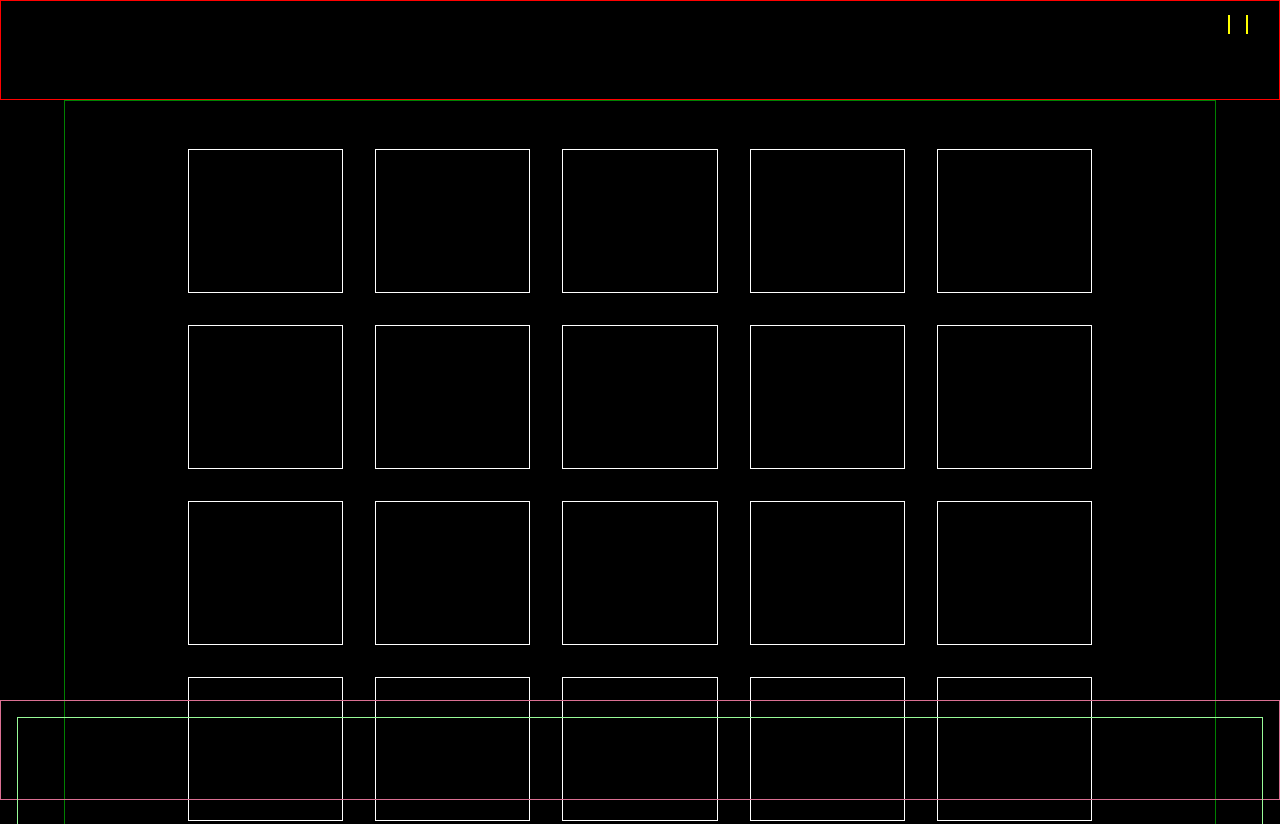
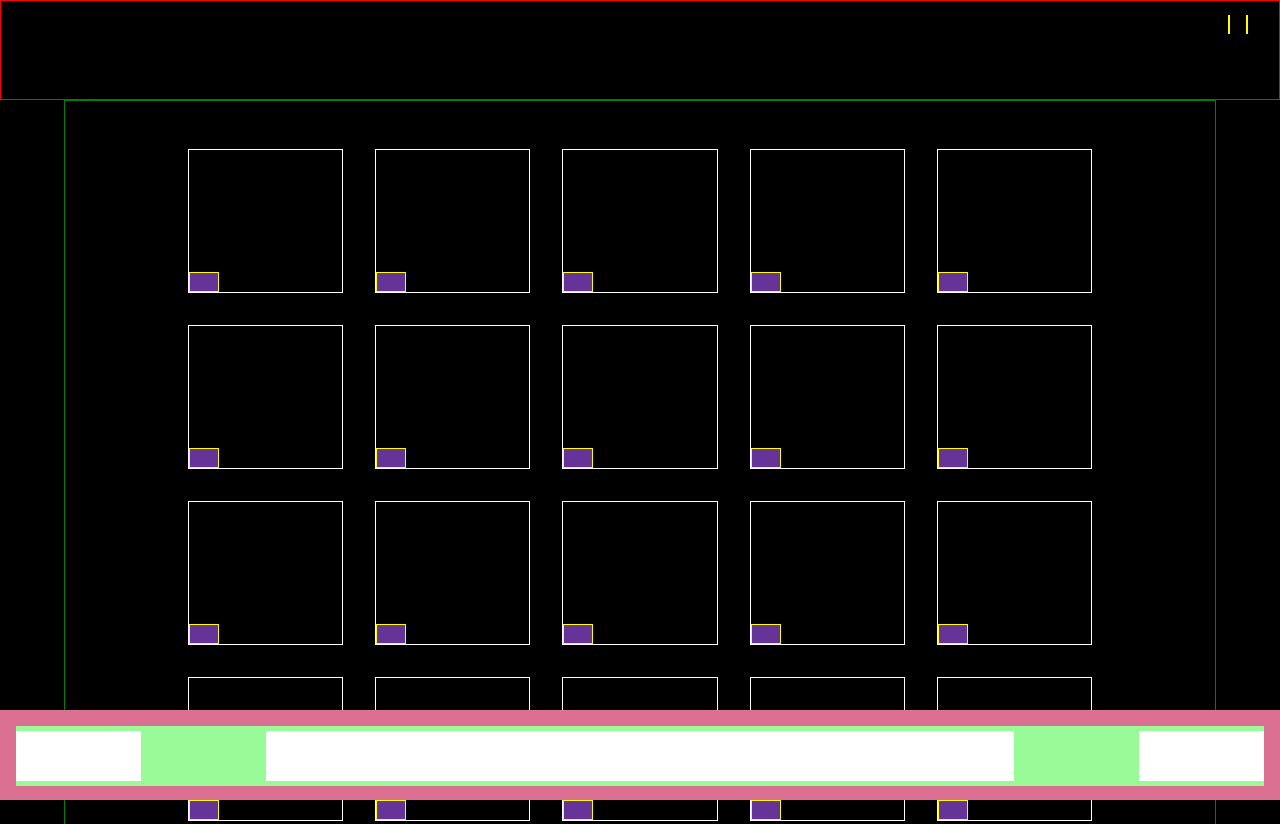
Before and after one commit to PietroCipolla95/html-css-zoom, a plain HTML site: page index.html in a window 1280 px wide. Shown: the top 824 px of the page. Drawn offline with Linux system fonts and the light colour scheme.

Commit message:
add cards overlay

```diff
--- a/css/style.css
+++ b/css/style.css
@@ -26,26 +26,46 @@
     border: 1px solid yellow;
 }
 
-.debug .container{
+.debug .partecipants{
     border: 1px solid green;
+    height: 800px;
 }
 
 .debug footer{
-    border: 1px solid palevioletred;
-    height: 100px;
+    background-color: palevioletred;
+    height: 90px;
 }
 
 .debug .bottom{
-    height: 150px;
-    border: 1px solid palegreen;
+    height: 60px;
+    background-color:  palegreen;
     margin: 1rem;
 }
+
+.debug .output,
+.debug .commands,
+.debug .endcall  {
+    height: 50px;
+    background-color: white;
+}
+
+
 
 .debug .card{
     border: 1px solid white;
     height: 144px;
     width: calc(100% / 7)
 }
+
+.debug .info{
+    background-color: rebeccapurple;
+    height: 20px;
+    width: 30px;
+}
+
+
+
+
 
 
 
@@ -97,6 +117,11 @@ body{
     width: 100%;
 }
 
+main{
+    overflow-y: auto;
+    margin: 200rem;
+}
+
 .row{
     padding: 2rem;
     flex-wrap: wrap;
@@ -104,7 +129,14 @@ body{
 }
 
 .card{
+    position: relative;
     margin: 1rem;
+}
+
+.info{
+    position: absolute;
+    left: 0;
+    bottom: 0;
 }
 
 
@@ -119,11 +151,24 @@ body{
 /* #region footer */
 
 footer{
-    height: 200px;
+    height: 90px;
     position: fixed;
     bottom: 0;
     width: 100%;
     padding-bottom: 1rem;
+}
+
+.bottom{
+    justify-content: space-between;
+    align-items: center;
+}
+
+.output, .endcall{
+    width: 10%;
+}
+
+.commands{
+    width: 60%;
 }
 
 
--- a/index.html
+++ b/index.html
@@ -20,116 +20,118 @@
         <main class="container partecipants">
             <div class="row d-flex">
                 <div class="card">
-
+                    <span class="info"></span>
                 </div>
                 <div class="card">
-
+                    <span class="info"></span>
                 </div>
                 <div class="card">
-
+                    <span class="info"></span>
                 </div>
                 <div class="card">
-
+                    <span class="info"></span>
                 </div>
                 <div class="card">
-
+                    <span class="info"></span>
                 </div>
                 <div class="card">
-
+                    <span class="info"></span>
                 </div>
                 <div class="card">
-
+                    <span class="info"></span>
                 </div>
                 <div class="card">
-
+                    <span class="info"></span>
                 </div>
                 <div class="card">
-
+                    <span class="info"></span>
                 </div>
                 <div class="card">
-
+                    <span class="info"></span>
                 </div>
                 <div class="card">
-
+                    <span class="info"></span>
                 </div>
                 <div class="card">
-
+                    <span class="info"></span>
                 </div>
                 <div class="card">
-
+                    <span class="info"></span>
                 </div>
                 <div class="card">
-
+                    <span class="info"></span>
                 </div>
                 <div class="card">
-
+                    <span class="info"></span>
                 </div>
                 <div class="card">
-
+                    <span class="info"></span>
                 </div>
                 <div class="card">
-
+                    <span class="info"></span>
                 </div>
                 <div class="card">
-
+                    <span class="info"></span>
                 </div>
                 <div class="card">
-
+                    <span class="info"></span>
                 </div>
                 <div class="card">
-
+                    <span class="info"></span>
                 </div>
                 <div class="card">
-
+                    <span class="info"></span>
                 </div>
                 <div class="card">
-
+                    <span class="info"></span>
                 </div>
                 <div class="card">
-
+                    <span class="info"></span>
                 </div>
                 <div class="card">
-
+                    <span class="info"></span>
                 </div>
                 <div class="card">
-
+                    <span class="info"></span>
                 </div>
                 <div class="card">
-
+                    <span class="info"></span>
                 </div>
                 <div class="card">
-
+                    <span class="info"></span>
                 </div>
                 <div class="card">
-
+                    <span class="info"></span>
                 </div>
                 <div class="card">
-
+                    <span class="info"></span>
                 </div>
                 <div class="card">
-
+                    <span class="info"></span>
                 </div>
                 <div class="card">
-
+                    <span class="info"></span>
                 </div>
                 <div class="card">
-
+                    <span class="info"></span>
                 </div>
                 <div class="card">
-
+                    <span class="info"></span>
                 </div>
                 <div class="card">
-
+                    <span class="info"></span>
                 </div>
                 <div class="card">
+                    <span class="info"></span>
+                </div>
 
-                </div>
             </div>
         </main>
 
         <footer class="bar">
 
-            <div class="bottom">
+            <div class="bottom d-flex">
+
                 <div class="output">
 
                 </div>
```
